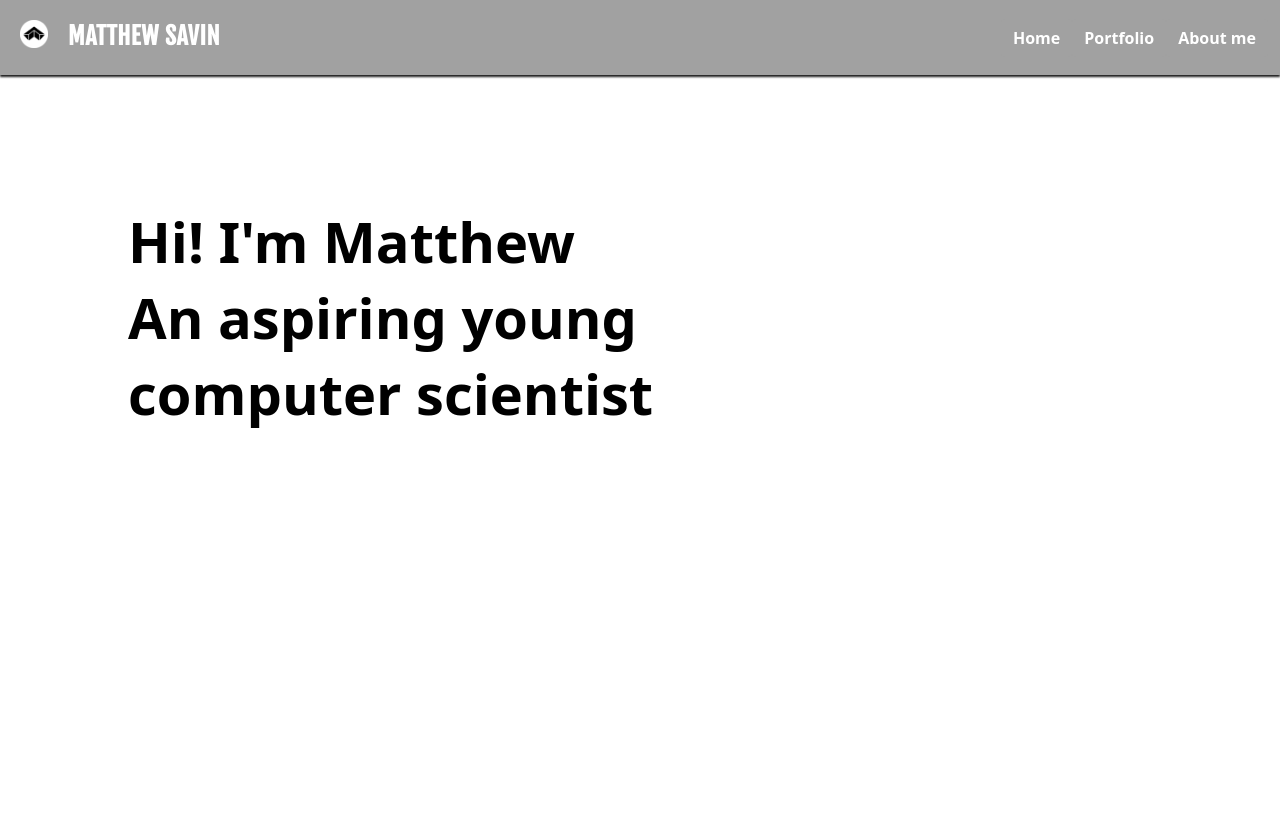
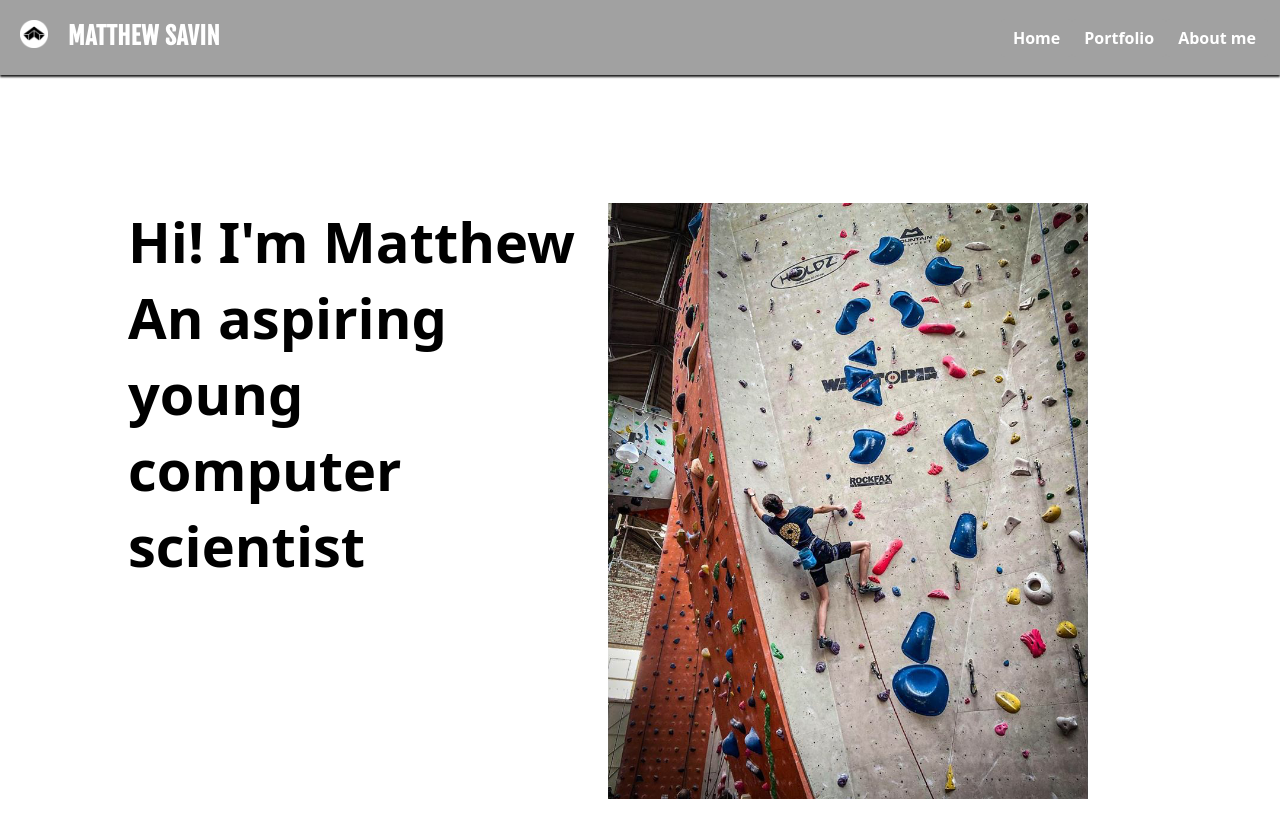
Before and after one commit to mattsavin/mattsavin.me, a Next.js app: page /about in a window 1280 px wide. Shown: the top 838 px of the page. Before the commit the page ends 800 px from the top, so only its background shows below. Built offline with nearby package versions, Linux system fonts and the light colour scheme.

Commit message:
add image, try to center it and fail miserably

```diff
--- a/package.json
+++ b/package.json
@@ -19,7 +19,7 @@
   },
   "devDependencies": {
     "@types/node": "16.11.11",
-    "@types/react": "17.0.37",
+    "@types/react": "^17.0.37",
     "autoprefixer": "^10.4.0",
     "eslint": "7.32.0",
     "eslint-config-next": "12.0.4",
--- a/pages/about.module.css
+++ b/pages/about.module.css
@@ -3,13 +3,18 @@
     font-family: var(--fonts);
     color: var(--text-color);
     background: var(--bg-color);
+    display: flex;
+    flex-direction: row;
+    width: 75%;
+    justify-content: center;
 }
 
 .headingLeft {
     color: var(--text-color);
     font-size: var(--font-size-heading);
+    float: left;
 }
 
 .headingRight {
-
+    float: right;
 }
--- a/pages/about.tsx
+++ b/pages/about.tsx
@@ -1,6 +1,8 @@
 import {NextPage} from "next";
 import Head from "next/head";
 import styles from "./about.module.css";
+import Image from "next/image";
+import climbing from "../public/climbing.png";
 
 const About: NextPage = () => {
     return(
@@ -15,7 +17,12 @@ const About: NextPage = () => {
                         <h1 className={styles.headingLeft}>Hi! I&#39;m Matthew <br />An aspiring young<br />computer scientist</h1>
                     </div>
                     <div className={styles.headingRight}>
-
+                        <Image
+                            alt={"Climbing"}
+                            src={climbing}
+                            width={526.5}
+                            height={653.25}
+                        />
                     </div>
                 </section>
 
```
Also changed, not shown: public/climbing.png (added).
